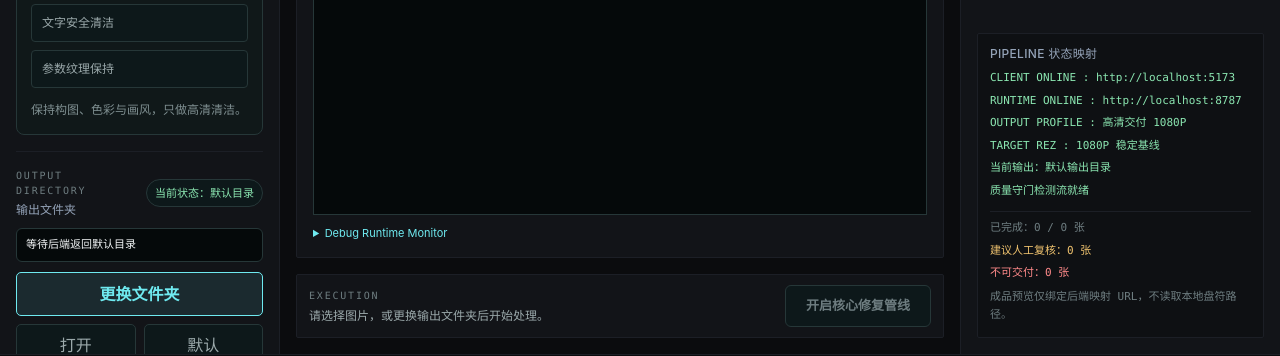
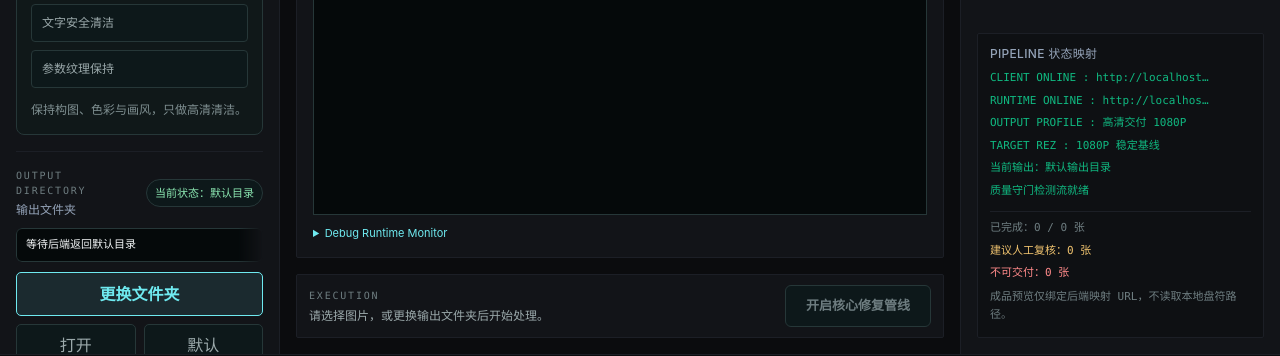
Before and after one commit to xyaippt-create/xyai, a React (Vite) app: page / in a window 1280 px wide. Shown: the part 422-778 px from the top of the page. Built offline with nearby package versions, Linux system fonts and the light colour scheme; no server answers.

Commit message:
fix: harden RC1 dashboard overflow boundaries

```diff
--- a/src/DashboardPage.jsx
+++ b/src/DashboardPage.jsx
@@ -832,7 +832,7 @@ export default function DashboardPage() {
                   {outputLocationLabel}
                 </span>
               </div>
-              <div className="scrollbar-thin" style={{ overflowX: "auto", whiteSpace: "nowrap", backgroundColor: "#05090a", border: "1px solid #263738", borderRadius: "6px", padding: "8px 9px", color: "#f4f7f8", fontSize: "11px", fontFamily: "ui-monospace, SFMono-Regular, Menlo, Monaco, Consolas, monospace" }}>
+              <div className="scrollbar-thin vmp-path-scroll-container" style={{ backgroundColor: "#05090a", border: "1px solid #263738", borderRadius: "6px", padding: "8px 9px", color: "#f4f7f8", fontSize: "11px", fontFamily: "ui-monospace, SFMono-Regular, Menlo, Monaco, Consolas, monospace" }}>
                 {currentOutputDir}
               </div>
               <div style={{ display: "grid", gridTemplateColumns: "1fr", gap: "8px" }}>
@@ -946,7 +946,7 @@ export default function DashboardPage() {
                 `当前输出：${appliedOutputDir.trim() ? "自定义目录" : "默认输出目录"}`,
                 completedItems.length ? "final_output_url 已绑定" : "质量守门检测流就绪",
               ].map((item) => (
-                <div key={item} style={{ color: "#8be6b1", whiteSpace: "nowrap", overflow: "hidden", textOverflow: "ellipsis" }} title={item}>
+                <div key={item} className="block max-w-[220px] truncate font-mono text-[11px] text-[#10b981]" title={item}>
                   {item}
                 </div>
               ))}
--- a/src/index.css
+++ b/src/index.css
@@ -75,6 +75,14 @@ select {
   border-radius: 2px;
 }
 
+.vmp-path-scroll-container {
+  overflow-x: auto !important;
+  white-space: nowrap !important;
+  word-break: keep-all !important;
+  mask-image: linear-gradient(to right, #000 90%, transparent 100%);
+  -webkit-mask-image: linear-gradient(to right, #000 90%, transparent 100%);
+}
+
 @keyframes fadeInUp {
   from {
     opacity: 0;
```
